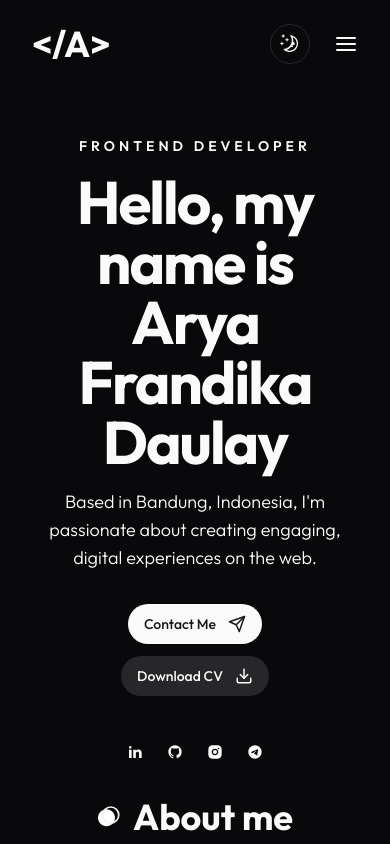
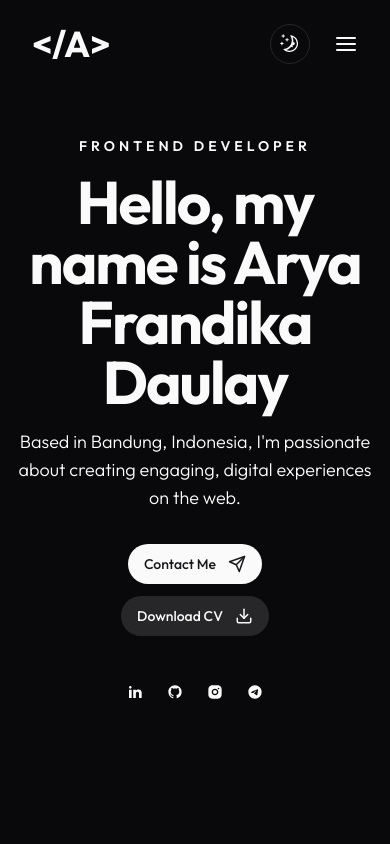
Before and after one commit to aryafrndk/my-portfolio, a Next.js app: page / in a window 390 px wide. Shown: the top 844 px of the page. Built offline with nearby package versions, Linux system fonts and the light colour scheme.

Commit message:
Update Mobile display adjustments

```diff
--- a/components/About.jsx
+++ b/components/About.jsx
@@ -1,7 +1,6 @@
 import DevImg from "./DevImg";
 import Image from "next/image";
 import { Tabs, TabsContent, TabsList, TabsTrigger } from "@/components/ui/tabs";
-
 import {
   User2,
   MailIcon,
@@ -65,7 +64,7 @@ const qualificationData = [
       },
       {
         company: "Telkom Radio",
-        role: "Staff Of Station Divison",
+        role: "Staff Of Station Division",
         years: "2021 - 2022",
       },
     ],
@@ -80,7 +79,7 @@ const skillData = [
         name: "HTML5, CSS3, JavaScript",
       },
       {
-        name: "React, Next,js",
+        name: "React, Next.js",
       },
       {
         name: "Bootstrap 5, Tailwind CSS, Shadcn UI",
@@ -132,12 +131,12 @@ const About = () => {
         <h2 className="section-title mb-8 xl:mb-16 text-center mx-auto">
           About me
         </h2>
-        <div className="flex flex-col xl:flex-row ">
+        <div className="flex flex-col xl:flex-row">
           {/* tabs */}
           <div className="flex-1">
             <Tabs defaultValue="personal">
-              <TabsList className="w-full grid xl:grid-cols-3 xl:max-w-[502px] xl:border  dark:border-none mx-auto my-auto">
-                <TabsTrigger className="w-[162px] xl:w-auto " value="personal">
+              <TabsList className="w-full grid xl:grid-cols-3 xl:max-w-[502px] xl:border dark:border-none mx-auto my-auto">
+                <TabsTrigger className="w-[162px] xl:w-auto" value="personal">
                   Personal Info
                 </TabsTrigger>
                 <TabsTrigger
@@ -155,18 +154,15 @@ const About = () => {
                 {/* personal */}
                 <TabsContent value="personal">
                   <div className="text-center">
-                    <h3 className="h3 mb-4">
-                    Provide the best service
-                    </h3>
+                    <h3 className="h3 mb-4">Provide the best service</h3>
                     <p className="subtitle max-w-xl mx-auto xl:text-center">
                       I specialize in crafting intuitive websites with
                       cutting-edge technology, delivering dynamic and engaging
                       user experiences.
                     </p>
                     {/* icons */}
-                    <div className="grid xl:grid-cols-2 gap-4 mb-14">
-                      {infoData.map((item, index) => {
-                        return (
+                    <div className="grid grid-cols-1 md:grid-cols-2 gap-4 mb-14">
+                      {infoData.map((item, index) => (
                         <div
                           className="flex items-center gap-x-4 mx-auto text-center"
                           key={index}
@@ -174,8 +170,7 @@ const About = () => {
                           <div className="text-primary">{item.icon}</div>
                           <div>{item.text}</div>
                         </div>
-                        );
-                      })}
+                      ))}
                     </div>
                     {/* languages */}
                     <div className="flex flex-col gap-y-2">
@@ -191,7 +186,7 @@ const About = () => {
                     <h3 className="h3 mb-8 text-center">My Awesome Journey</h3>
                     {/* experience & education wrapper */}
                     <div className="flex flex-col items-center">
-                      <div className="grid md:grid-cols-2 gap-y-10 text gap-x-10">
+                      <div className="grid md:grid-cols-2 gap-y-10 gap-x-10">
                         {/* experience */}
                         <div className="flex flex-col gap-y-6 items-center mb-8 md:mb-0">
                           <div className="flex gap-x-4 items-center text-[22px] text-primary">
@@ -287,7 +282,7 @@ const About = () => {
                             const { name } = item;
                             return (
                               <div
-                                className="w-2/4 text-center mx-auto"
+                                className="w-full text-center mx-auto"
                                 key={index}
                               >
                                 <div className="font-medium">{name}</div>
@@ -302,7 +297,7 @@ const About = () => {
                       <h4 className="text-xl font-semibold mb-2">Tools</h4>
                       <div className="border-b border-border mb-4"></div>
                       {/* tool list */}
-                      <div className="flex gap-x-8 justify-center">
+                      <div className="flex flex-wrap gap-4 justify-center">
                         {getData(skillData, "tools").data.map((item, index) => {
                           const { imgPath } = item;
                           return (
--- a/components/Hero.jsx
+++ b/components/Hero.jsx
@@ -1,13 +1,9 @@
-'use client'
+'use client';
 
 import Link from "next/link";
 import { Button } from "./ui/button";
 import { Download, Send } from "lucide-react";
-
 import {
-  RiBriefcase4Fill,
-  RiTeamFill,
-  RiTodoFill,
   RiArrowDownSLine,
 } from "react-icons/ri";
 
@@ -26,11 +22,11 @@ const Hero = () => {
   };
 
   return (
-    <section className="py-12 xl:py-24 h-[84vh] xl:pt-28 bg-hero bg-no-repeat bg-bottom bg-cover dark:bg-none">
-      <div className="container mx-auto">
-        <div className="flex justify-between gap-x-8">
+    <section className="py-12 xl:py-24 min-h-screen xl:pt-28 bg-hero bg-no-repeat bg-bottom bg-cover dark:bg-none">
+      <div className="container mx-auto px-4">
+        <div className="flex flex-col xl:flex-row justify-between gap-y-8 xl:gap-x-8">
           {/* text */}
-          <div className="flex max-w-[700px] flex-col justify-center mx-auto text-center">
+          <div className="flex max-w-[700px] flex-col justify-center mx-auto text-center xl:text-left">
             <div className="text-sm uppercase font-semibold mb-4 text-primary tracking-[4px]">
               Frontend Developer
             </div>
@@ -40,9 +36,9 @@ const Hero = () => {
               engaging, digital experiences on the web.
             </p>
             {/* buttons */}
-            <div className="flex flex-col gap-y-3 md:flex-row gap-x-3 mx-auto  mb-12">
+            <div className="flex flex-col gap-y-3 md:flex-row md:gap-x-3 mx-auto xl:mx-0 mb-12">
               <Link href="/contact">
-                <Button className="gap-x-3 ">
+                <Button className="gap-x-3">
                   Contact Me <Send size={18} />
                 </Button>
               </Link>
@@ -55,13 +51,15 @@ const Hero = () => {
               </Button>
             </div>
             {/* socials */}
-            <Socials containerStyles="flex gap-x-6 mx-auto" />
+            <Socials containerStyles="flex gap-x-6 mx-auto xl:mx-0" />
           </div>
           {/* image */}
-          <div className="hidden xl:flex relative">{/*Image*/}</div>
+          <div className="hidden xl:flex relative">
+            {/* Image */}
+          </div>
         </div>
         {/* icon */}
-        <div className="hidden md:flex absolute left-2/4 bottom-44 xl:bottom-12 animate-bounce">
+        <div className="hidden md:flex absolute left-2/4 transform -translate-x-2/4 bottom-12 animate-bounce">
           <RiArrowDownSLine className="text-3xl text-primary" />
         </div>
       </div>
```
Lines whose indentation alone changed are shown as unchanged.
